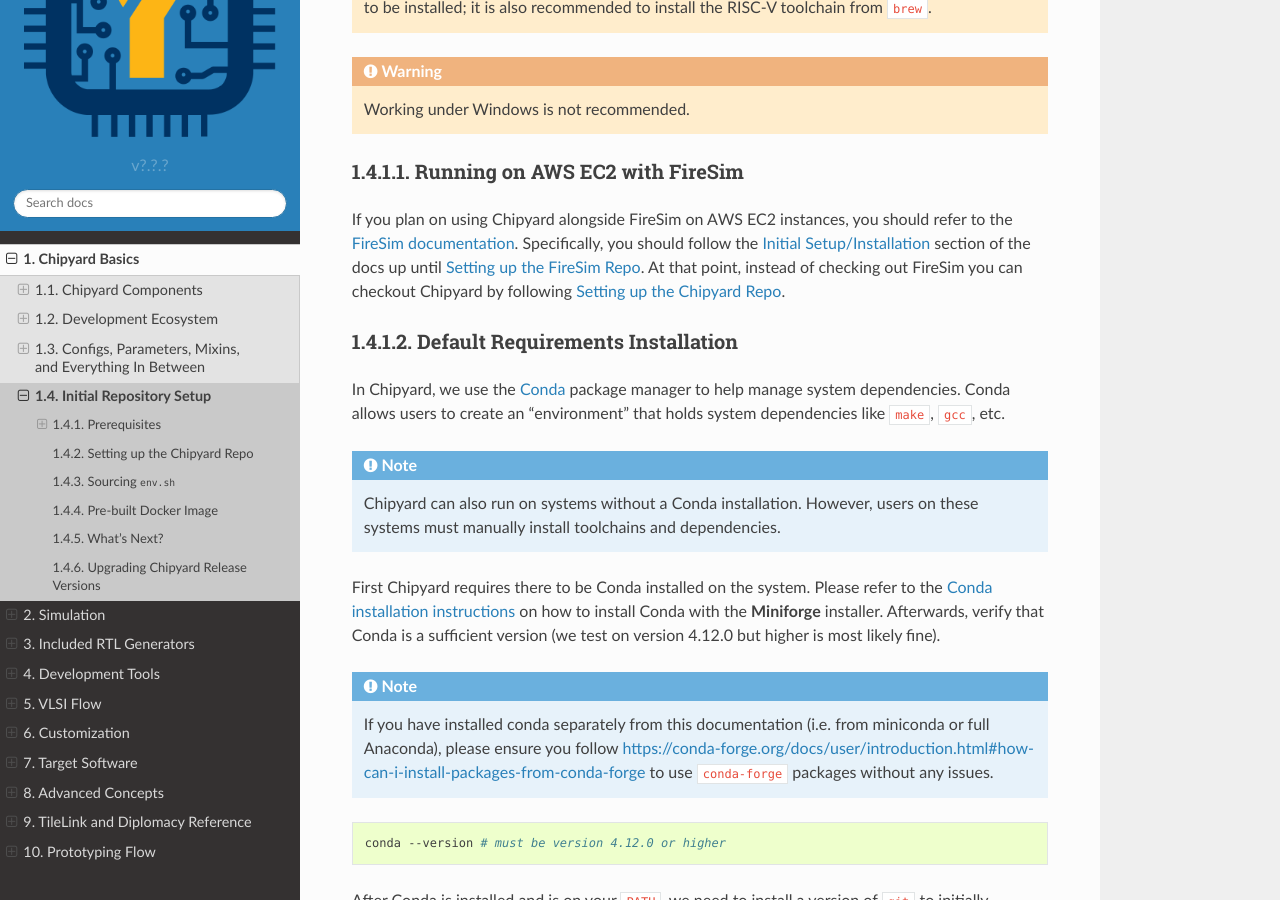
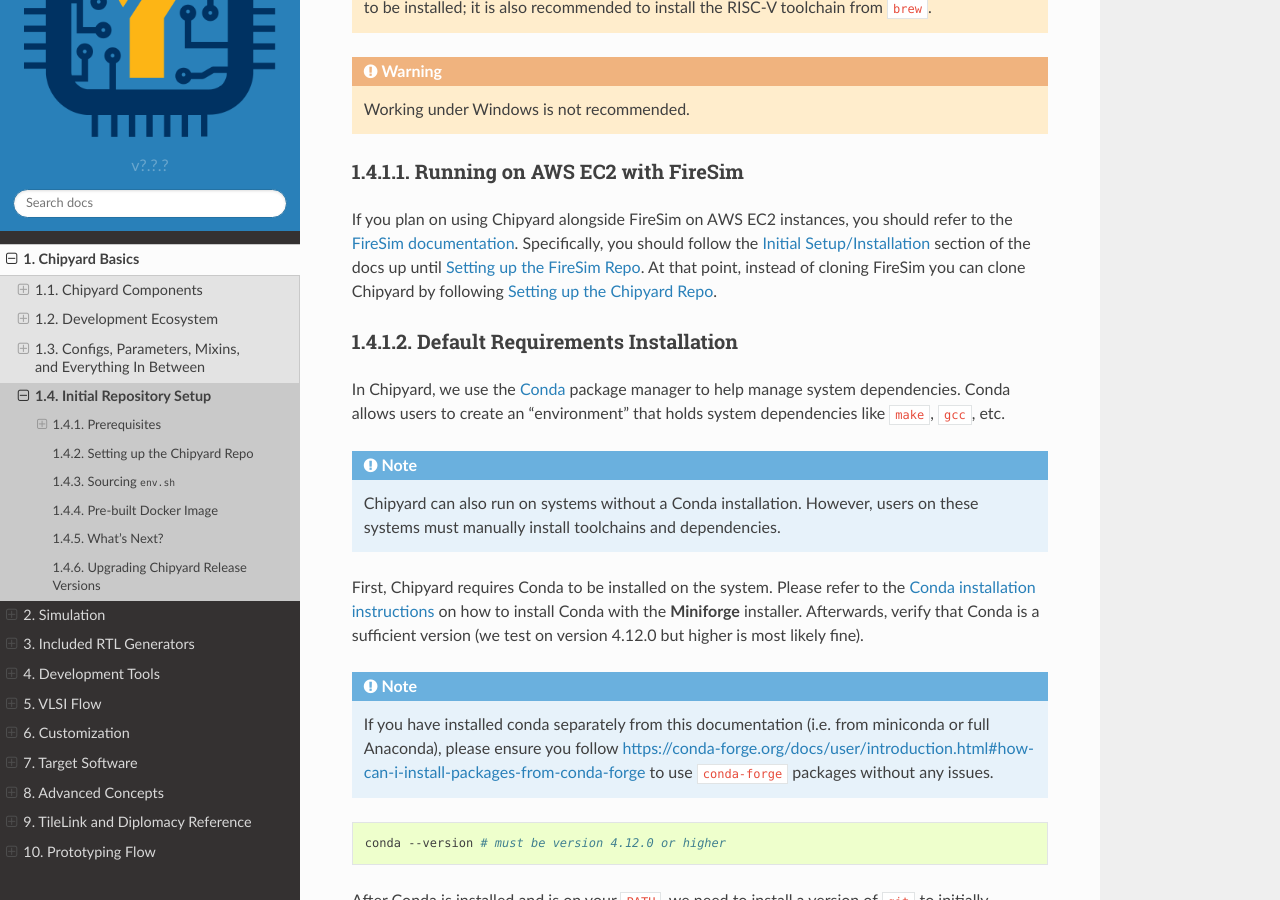
Before and after one commit to ucb-bar/chipyard, a Sphinx documentation site: the page built from docs/Chipyard-Basics/Initial-Repo-Setup.rst, in a window 1280 px wide and 900 px high, scrolled down 333 px. Built offline with Sphinx 7.4.7 and the Read the Docs theme 2.0.0, drawn with Linux system fonts in a browser that asks for light colours.

Commit message:
Apply suggestions from code review
Co-authored-by: Sagar Karandikar <sagark@eecs.berkeley.edu>

```diff
--- a/docs/Chipyard-Basics/Initial-Repo-Setup.rst
+++ b/docs/Chipyard-Basics/Initial-Repo-Setup.rst
@@ -17,7 +17,7 @@
 If you plan on using Chipyard alongside FireSim on AWS EC2 instances, you should refer to the :fsim_doc:`FireSim documentation <>`.
 Specifically, you should follow the :fsim_doc:`Initial Setup/Installation <Initial-Setup/index.html>`
 section of the docs up until :fsim_doc:`Setting up the FireSim Repo <Initial-Setup/Setting-up-your-Manager-Instance.html#setting-up-the-firesim-repo>`.
-At that point, instead of checking out FireSim you can checkout Chipyard by following :ref:`Chipyard-Basics/Initial-Repo-Setup:Setting up the Chipyard Repo`.
+At that point, instead of cloning FireSim you can clone Chipyard by following :ref:`Chipyard-Basics/Initial-Repo-Setup:Setting up the Chipyard Repo`.
 
 Default Requirements Installation
 ~~~~~~~~~~~~~~~~~~~~~~~~~~~~~~~~~
@@ -27,7 +27,7 @@
 
 .. Note:: Chipyard can also run on systems without a Conda installation. However, users on these systems must manually install toolchains and dependencies.
 
-First Chipyard requires there to be Conda installed on the system.
+First, Chipyard requires Conda to be installed on the system.
 Please refer to the `Conda installation instructions <https://github.com/conda-forge/miniforge/#download>`__ on how to install Conda with the **Miniforge** installer.
 Afterwards, verify that Conda is a sufficient version (we test on version 4.12.0 but higher is most likely fine).
 
```
Also changed, not shown: .github/CI_README.md.
